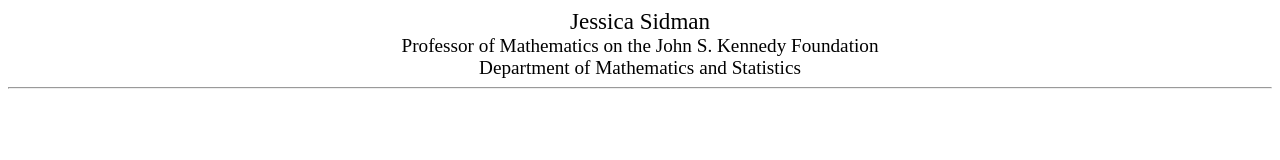
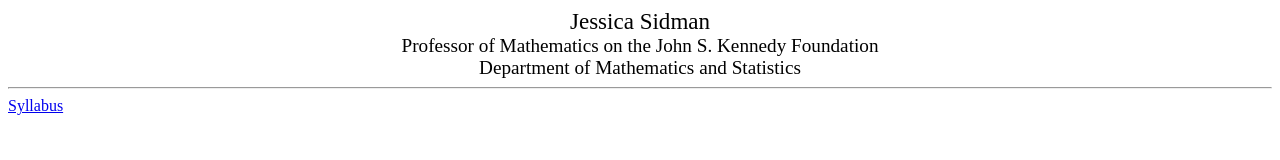
Before and after one commit to jessicasidman/math312GT, a plain HTML site: page index.html in a window 1280 px wide. Drawn offline with Linux system fonts and the light colour scheme.

Commit message:
Update index.html

```diff
--- a/index.html
+++ b/index.html
@@ -18,4 +18,5 @@ Department of Mathematics and Statistics</small></big></big><br>
 </table>
 <hr>
 
+  <a href="Math 312_ Group Theory.pdf">Syllabus</a>
 </html>
```
